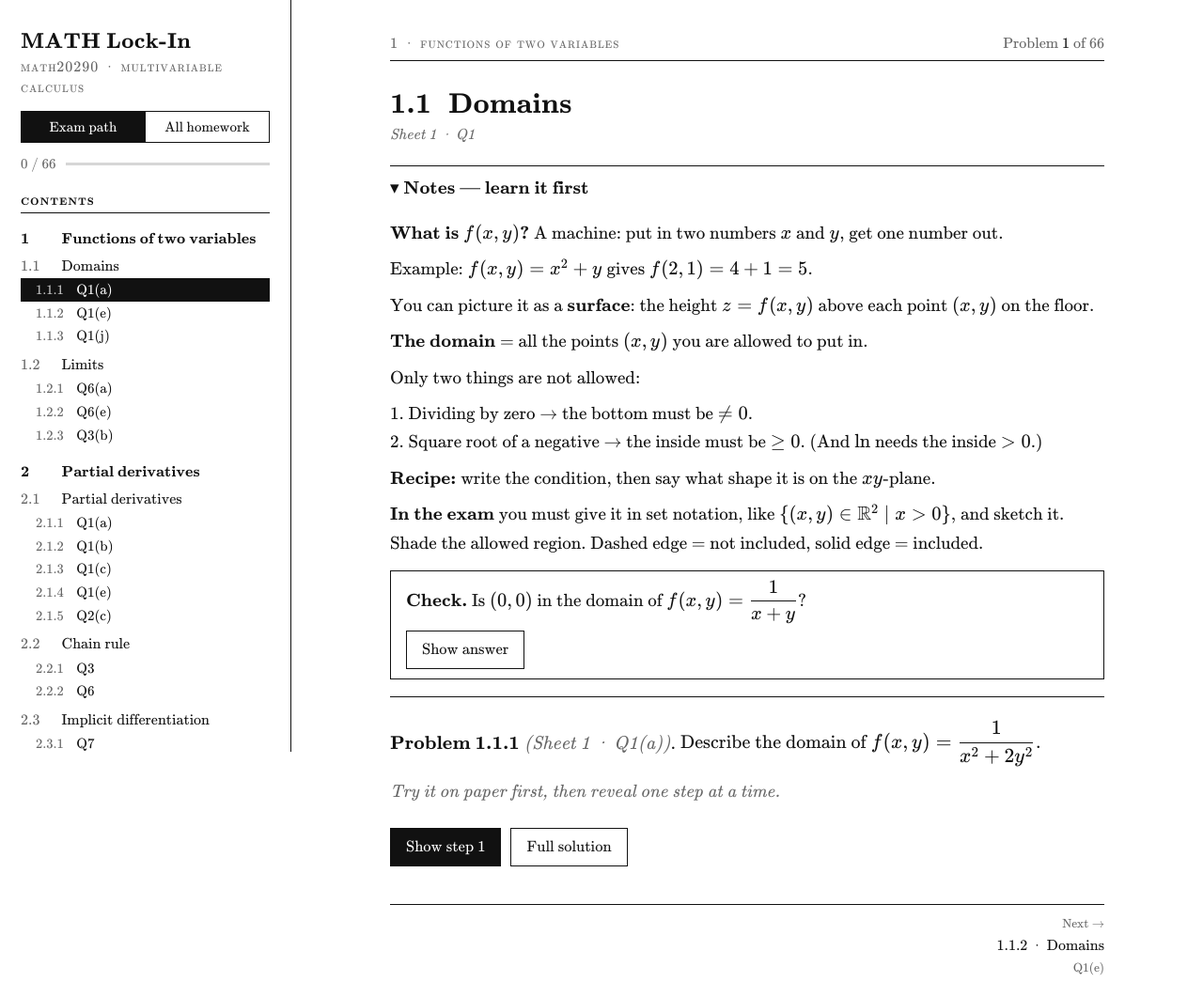
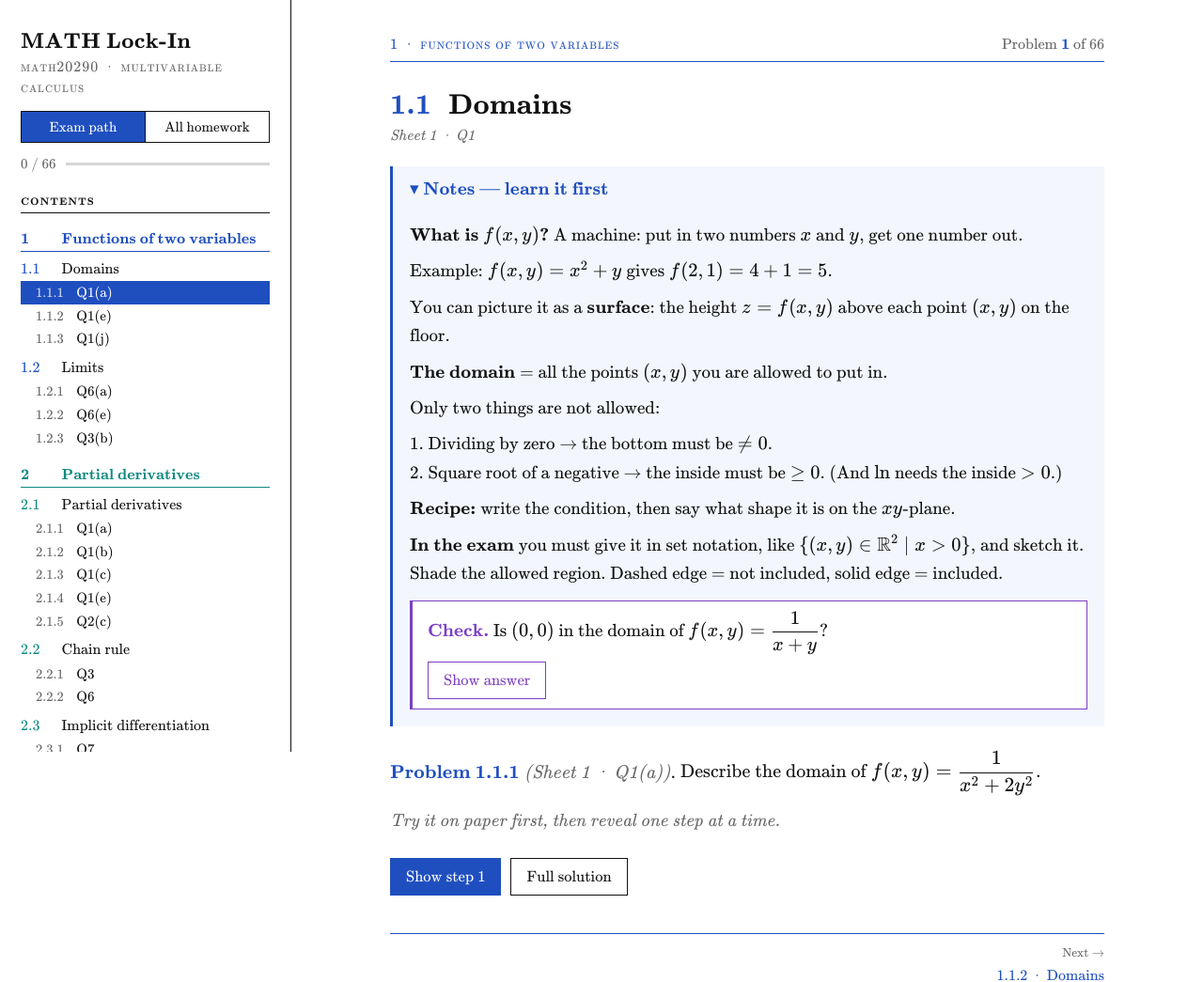
Before and after one commit to albinjoby82-ops/MATH_Lock-In, a plain HTML site: page index.html in a window 1280 px wide. Shown: the top 1045 px of the page at 94% size. Drawn offline with nearby package versions, Linux system fonts and the light colour scheme.

Commit message:
Add colour: per-chapter accent colours, tinted notes/check/answer blocks
Co-Authored-By: Claude Opus 5.5 <noreply@anthropic.com>
Claude-Session: https://claude.ai/code/session_01DBFF8ypTdgNEEmKL9kersK

```diff
--- a/index.html
+++ b/index.html
@@ -9,7 +9,8 @@
 <script defer src="https://cdn.jsdelivr.net/npm/katex@0.16.11/dist/contrib/auto-render.min.js"></script>
 <style>
 /* Paper look: white page, Computer Modern (KaTeX_Main is the CM font), hairline rules, square corners */
-:root{--ink:#111;--mute:#666;--rule:#111;--hair:#d6d6d6;--acc:#1a3c8f;--ok:#1d6b3a;--warn:#9a3d0a;--tint:#f5f5f5}
+:root{--ink:#111;--mute:#666;--rule:#111;--hair:#d6d6d6;--acc:#1f4fbf;--ok:#1b7f45;--warn:#b5520a;--tint:#f5f5f5;--c:#1f4fbf;--ct:#eef3fd}
+.c1{--c:#1f4fbf;--ct:#eef3fd}.c2{--c:#0f8a80;--ct:#e8f6f4}.c3{--c:#7b3fc4;--ct:#f4eefc}.c4{--c:#c2410c;--ct:#fdf1ea}.c5{--c:#be185d;--ct:#fcedf3}.c6{--c:#15803d;--ct:#ecf7ef}
 *{box-sizing:border-box;border-radius:0}
 html{background:#fff}
 body{margin:0;background:#fff;color:var(--ink);font:19px/1.6 KaTeX_Main,"Latin Modern Roman","Computer Modern Serif","CMU Serif",Georgia,serif;-webkit-font-smoothing:antialiased}
@@ -24,22 +25,24 @@ nav .sub{color:var(--mute);margin:2px 0 14px}
 .mode{display:flex;border:1px solid var(--rule);margin-bottom:12px}
 .mode button{flex:1;padding:6px 4px;font-size:15px}
 .mode button+button{border-left:1px solid var(--rule)}
-.mode button.on{background:var(--ink);color:#fff}
+.mode button.on{background:var(--acc);color:#fff}
 .prog{display:flex;align-items:center;gap:10px;color:var(--mute);font-size:15px;margin-bottom:18px}
 .prog .bar{flex:1;height:3px;background:var(--hair)}
-.prog .bar i{display:block;height:100%;background:var(--ink)}
+.prog .bar i{display:block;height:100%;background:var(--ok)}
 .toc-h{font-weight:700;font-size:15px;border-bottom:1px solid var(--rule);padding-bottom:3px;margin:0 0 8px}
-.part{font-weight:700;margin:16px 0 4px;display:flex;gap:10px}
+.part{font-weight:700;margin:16px 0 4px;display:flex;gap:10px;color:var(--c);border-bottom:1px solid var(--c);padding-bottom:2px}
 .topic{margin:8px 0 2px;display:flex;gap:10px;color:var(--ink)}
 .num{min-width:2.1em;font-variant-numeric:tabular-nums;color:var(--mute)}
-.part .num{color:var(--ink)}
+.part .num{color:var(--c)}
+.topic .num{color:var(--c)}
 .qlink{display:flex;align-items:baseline;gap:10px;width:100%;text-align:left;padding:2px 6px 2px 0;margin-left:0}
 .qlink .num{min-width:3.4em;padding-left:1.1em;font-size:14.5px}
 .qlink .r{flex:1;font-size:15px}
 .qlink .m{width:1em;text-align:center;font-size:14px}
 .qlink:hover .r{text-decoration:underline}
-.qlink.on{background:var(--ink);color:#fff}
-.qlink.on .num{color:#ccc}
+.qlink.on{background:var(--c);color:#fff}
+.qlink.on .num{color:#fff;opacity:.8}
+.qlink:hover{background:var(--ct)}.qlink.on:hover{background:var(--c)}
 .qlink.done .m{color:var(--ok)}
 .qlink.again .m{color:var(--warn)}
 .qlink.on.done .m,.qlink.on.again .m{color:#fff}
@@ -48,56 +51,60 @@ nav .sub{color:var(--mute);margin:2px 0 14px}
 /* ---------- page ---------- */
 main{padding:34px clamp(18px,5vw,72px) 90px}
 .page{max-width:760px;margin:0 auto}
-.head{display:flex;justify-content:space-between;gap:16px;align-items:baseline;border-bottom:1px solid var(--rule);padding-bottom:4px;font-size:16px;color:var(--mute)}
-.head b{color:var(--ink);font-weight:400}
+.head{border-bottom-color:var(--c)!important;display:flex;justify-content:space-between;gap:16px;align-items:baseline;border-bottom:1px solid var(--rule);padding-bottom:4px;font-size:16px;color:var(--mute)}
+.head b{color:var(--c);font-weight:700}
+.head .sc{color:var(--c)}
 h2{font-size:30px;font-weight:700;margin:26px 0 4px;line-height:1.25}
-h2 .num{color:var(--ink);margin-right:.6em}
+h2 .num{color:var(--c);margin-right:.6em}
 .src{color:var(--mute);font-size:16px;font-style:italic;margin-bottom:18px}
 p{margin:8px 0}
 .dm{overflow-x:auto;overflow-y:hidden;margin:12px 0}
 .katex{font-size:1.08em}
 .katex-display{margin:.9em 0;overflow-x:auto;overflow-y:hidden;padding:3px 0}
 
-details.notes{border-top:1px solid var(--rule);border-bottom:1px solid var(--rule);margin:6px 0 26px}
-details.notes summary{cursor:pointer;padding:8px 0;font-weight:700;list-style:none}
+details.notes{border-left:3px solid var(--acc);background:#f3f6fd;padding:0 18px;margin:6px 0 26px}
+details.notes summary{cursor:pointer;padding:9px 0;font-weight:700;list-style:none;color:var(--acc)}
 details.notes summary::-webkit-details-marker{display:none}
 details.notes summary:before{content:"▸ ";font-weight:400}
 details.notes[open] summary:before{content:"▾ "}
 details.notes .body{padding:2px 0 14px}
-.check{border:1px solid var(--rule);padding:10px 16px;margin:14px 0 4px}
-.check .h{font-weight:700}
+.check{border:1px solid #7b3fc4;border-left-width:3px;background:#fff;padding:10px 16px;margin:14px 0 4px}
+.check .h{font-weight:700;color:#7b3fc4}
+.check .b{border-color:#7b3fc4;color:#7b3fc4}
 .check .b{display:block;margin-top:8px}
 .check .ca{border-top:1px solid var(--hair);margin-top:8px;padding-top:6px}
 
 .prob{margin-top:8px}
-.prob .lead{font-weight:700}
+.prob .lead{font-weight:700;color:var(--c)}
 .prob .ref{color:var(--mute);font-style:italic;font-weight:400}
 .qtext{font-size:20px}
 .qtext>p:first-of-type{display:inline}
 .try{color:var(--mute);font-style:italic;margin-top:14px}
 .sol{margin-top:22px}
-.sol>.lab{font-style:italic;margin-bottom:4px}
+.sol>.lab{font-style:italic;margin-bottom:4px;color:var(--c)}
 .step{display:grid;grid-template-columns:2.4em 1fr;margin-top:14px}
-.step .n{font-weight:700}
+.step .n{font-weight:700;color:var(--c)}
 .step h3{font-size:inherit;font-style:italic;font-weight:400;margin:0}
-.ans{border:1.5px solid var(--rule);padding:10px 18px;margin-top:20px}
-.ans .l{font-weight:700;margin-right:.4em}
+.ans{border:1.5px solid var(--ok);background:#effaf3;padding:10px 18px;margin-top:20px}
+.ans .l{font-weight:700;margin-right:.4em;color:var(--ok)}
+.qed{color:var(--ok)}
 .ans>p:first-of-type{display:inline}
 .qed{text-align:right;margin-top:4px}
 
 .row{display:flex;flex-wrap:wrap;gap:10px;margin-top:22px}
 .b{border:1px solid var(--rule);padding:6px 16px;font-size:16.5px;background:#fff}
 .b:hover{background:var(--tint)}
-.b.pri{background:var(--ink);color:#fff}
-.b.pri:hover{background:#333}
-.b.ok{border-color:var(--ok);color:var(--ok)}
+.b.pri{background:var(--c);border-color:var(--c);color:#fff}
+.b.pri:hover{filter:brightness(.88);background:var(--c)}
+.b.ok{border-color:var(--ok);background:var(--ok);color:#fff}.b.ok:hover{background:var(--ok);filter:brightness(.9)}
 .b.warn{border-color:var(--warn);color:var(--warn)}
 .b:disabled{opacity:.35;cursor:default;background:#fff}
 
-.pager{display:flex;justify-content:space-between;gap:16px;border-top:1px solid var(--rule);margin-top:40px;padding-top:10px;font-size:16px}
+.pager{display:flex;justify-content:space-between;gap:16px;border-top:1px solid var(--c);margin-top:40px;padding-top:10px;font-size:16px}
 .pager button{text-align:left;max-width:48%}
 .pager button.nx{text-align:right;margin-left:auto}
 .pager small{display:block;color:var(--mute)}
+.pager button span{color:var(--c)}
 .pager button:hover span{text-decoration:underline}
 .pager button:disabled{visibility:hidden}
 .keys{color:var(--mute);font-size:14.5px;margin-top:18px}
@@ -105,8 +112,8 @@ details.notes .body{padding:2px 0 14px}
 /* figures: monochrome, print-like */
 .fig{margin:14px 0;text-align:center}.fig figcaption{font-size:15px;color:var(--mute);font-style:italic}
 .fig .ax{stroke:#111;stroke-width:1}.fig .lb{fill:#111;font-size:10px;font-family:KaTeX_Main,serif;font-style:italic}
-.fig .in{fill:#1a3c8f;fill-opacity:.12;stroke:none}.fig .out{stroke:#b3261e;stroke-width:1.5;stroke-dasharray:5 4;fill:none}
-.fig .edge{stroke:#111;stroke-width:1.8;fill:none}.fig .hole{fill:#fff;stroke:#b3261e;stroke-width:1.5}
+.fig .in{fill:#1f4fbf;fill-opacity:.16;stroke:none}.fig .out{stroke:#b3261e;stroke-width:1.5;stroke-dasharray:5 4;fill:none}
+.fig .edge{stroke:#1f4fbf;stroke-width:1.8;fill:none}.fig .hole{fill:#fff;stroke:#b3261e;stroke-width:1.5}
 .fig .ct{stroke:#777;stroke-width:1;fill:none}.fig .dot{fill:#b3261e}.fig .arr{stroke:#b3261e;stroke-width:2}.fig .ahd{fill:#b3261e}.fig .b{font-weight:700;font-style:normal;font-size:11px}
 
 #menu{display:none}
@@ -172,9 +179,9 @@ function nav(){
   n.appendChild(el('div','toc-h sc','contents'));
   var lastP=null,lastT=null;
   list.forEach(function(x,i){
-    if(x.p!==lastP){lastP=x.p;n.appendChild(el('div','part','<span class="num">'+x.pi+'</span><span>'+strip(x.p.title)+'</span>'))}
-    if(x.t!==lastT){lastT=x.t;n.appendChild(el('div','topic','<span class="num">'+x.pi+'.'+x.ti+'</span><span>'+x.t.title+'</span>'))}
-    var b=el('button','qlink'+(i===cur?' on':'')+(st[x.q.id]?' '+st[x.q.id]:''),'<span class="num">'+x.num+'</span><span class="r">'+short(x.q.ref)+'</span><span class="m">'+mark(x.q.id)+'</span>');
+    if(x.p!==lastP){lastP=x.p;n.appendChild(el('div','part c'+((x.pi-1)%6+1),'<span class="num">'+x.pi+'</span><span>'+strip(x.p.title)+'</span>'))}
+    if(x.t!==lastT){lastT=x.t;n.appendChild(el('div','topic c'+((x.pi-1)%6+1),'<span class="num">'+x.pi+'.'+x.ti+'</span><span>'+x.t.title+'</span>'))}
+    var b=el('button','qlink c'+((x.pi-1)%6+1)+' '+(i===cur?' on':'')+(st[x.q.id]?' '+st[x.q.id]:''),'<span class="num">'+x.num+'</span><span class="r">'+short(x.q.ref)+'</span><span class="m">'+mark(x.q.id)+'</span>');
     b.onclick=function(){go(i)};
     n.appendChild(b);
   });
@@ -187,7 +194,7 @@ function nav(){
 function render(){
   try{localStorage.setItem(KEY+'-at-'+mode,list[cur].q.id)}catch(e){}
   nav();
-  var x=list[cur], t=x.t, q=x.q, v=document.getElementById('view');v.innerHTML='';
+  var x=list[cur], t=x.t, q=x.q, v=document.getElementById('view');v.innerHTML='';v.className='c'+((x.pi-1)%6+1);
   v.appendChild(el('div','head','<span class="sc">'+x.pi+' · '+strip(x.p.title).toLowerCase()+'</span><span>Problem <b>'+(cur+1)+'</b> of '+list.length+'</span>'));
   v.appendChild(el('h2','','<span class="num">'+x.pi+'.'+x.ti+'</span>'+t.title));
   v.appendChild(el('div','src',t.src));
@@ -230,8 +237,8 @@ function render(){
 
   var pg=el('div','pager');
   function lbl(i){var y=list[i];return '<span>'+y.num+' · '+y.t.title+'</span><small>'+short(y.q.ref)+'</small>'}
-  var pv=el('button','pv',cur>0?'<small>← Previous</small>'+lbl(cur-1):'');pv.disabled=cur===0;pv.onclick=function(){go(cur-1)};pg.appendChild(pv);
-  var nx=el('button','nx',cur<list.length-1?'<small>Next →</small>'+lbl(cur+1):'');nx.disabled=cur===list.length-1;nx.onclick=function(){go(cur+1)};pg.appendChild(nx);
+  var pv=el('button','pv'+(cur>0?' c'+((list[cur-1].pi-1)%6+1):''),cur>0?'<small>← Previous</small>'+lbl(cur-1):'');pv.disabled=cur===0;pv.onclick=function(){go(cur-1)};pg.appendChild(pv);
+  var nx=el('button','nx'+(cur<list.length-1?' c'+((list[cur+1].pi-1)%6+1):''),cur<list.length-1?'<small>Next →</small>'+lbl(cur+1):'');nx.disabled=cur===list.length-1;nx.onclick=function(){go(cur+1)};pg.appendChild(nx);
   v.appendChild(pg);
   v.appendChild(el('div','keys','Space: next step · A: full solution · ← / →: previous / next problem'));
   math(v);
```
